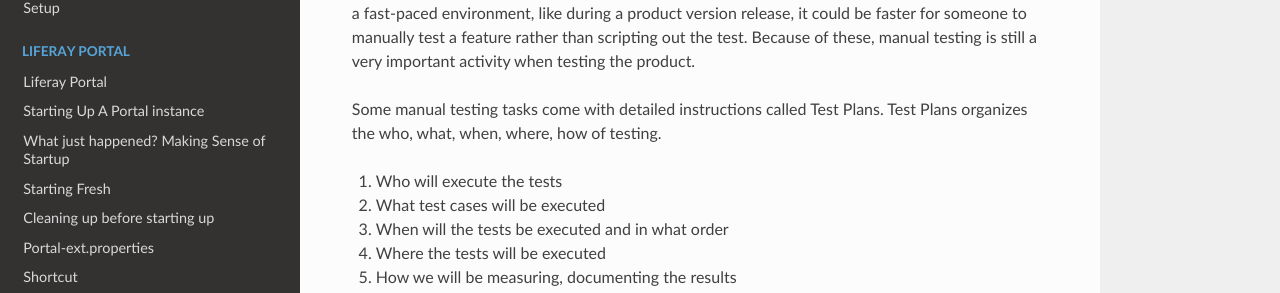
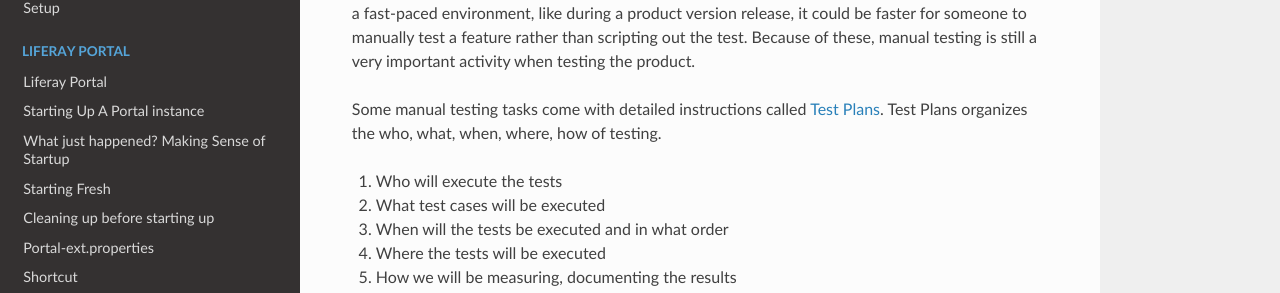
Before and after one commit to nikki-pru/flex-training, a Sphinx documentation site: the page built from docs/manual-testing/manual-testing.rst, in a window 1280 px wide and 1093 px high. Shown: the part 230-523 px from the top of the window. Built offline with Sphinx 7.4.7 and the Read the Docs theme 2.0.0, drawn with Linux system fonts in a browser that asks for light colours.

```diff
--- a/docs/manual-testing/manual-testing.rst
+++ b/docs/manual-testing/manual-testing.rst
@@ -3,7 +3,7 @@ Manual Testing
 
 We rely a lot on automation to test our products. Automated tests improve the efficiency of testing a large system like Liferay Portal. However, unless specified to do so, automation does not check every single thing related to the product or feature. Automated tests also take time to write and for a fast-paced environment, like during a product version release, it could be faster for someone to manually test a feature rather than scripting out the test. Because of these, manual testing is still a very important activity when testing the product.
 
-Some manual testing tasks come with detailed instructions called Test Plans. Test Plans organizes the who, what, when, where, how of testing.
+Some manual testing tasks come with detailed instructions called `Test Plans`_. Test Plans organizes the who, what, when, where, how of testing.
 
 1. Who will execute the tests
 2. What test cases will be executed
```
Also changed, not shown: other parts of docs/manual-testing/manual-testing.rst (+1 -0 lines).
